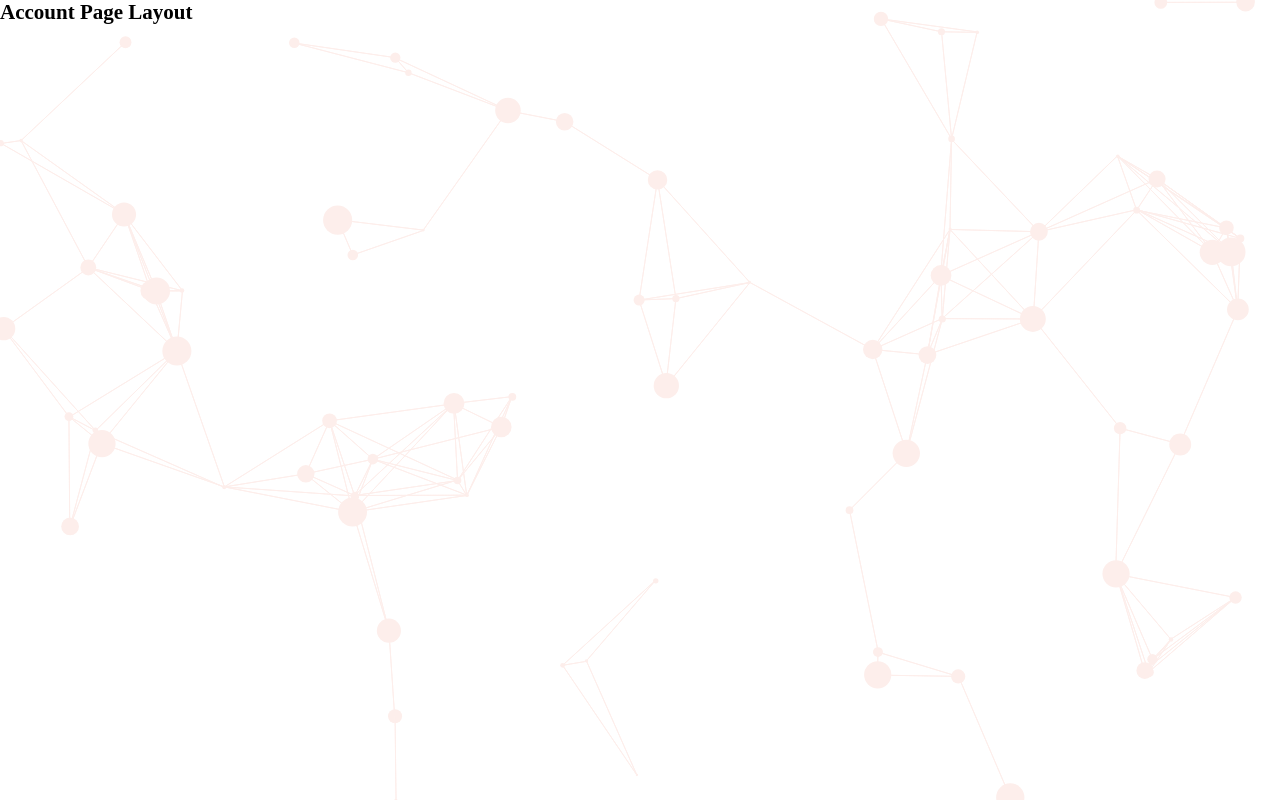
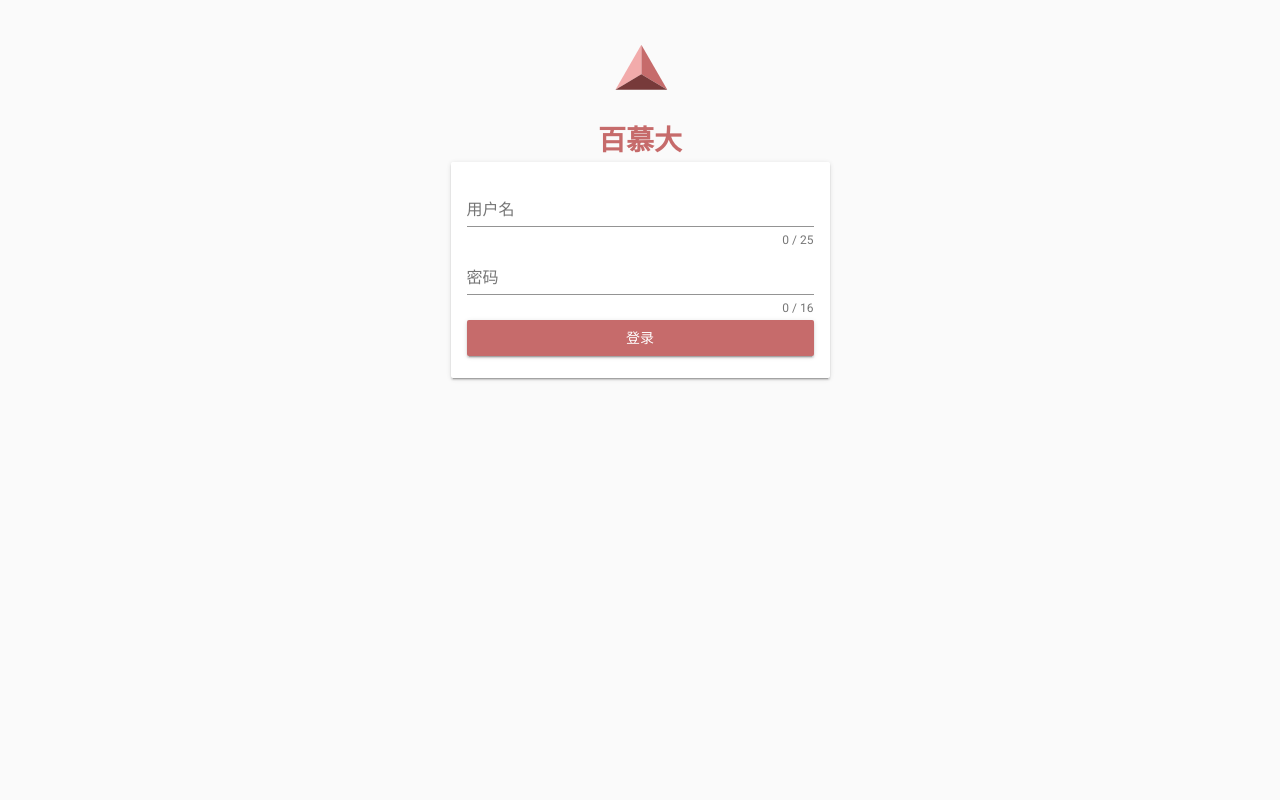
Before and after one commit to tatwd/bermuda, a Vue app in the folder bermuda-client/: page /#/account/signin in a window 1280 px wide. Before the commit this address led to /#/account. Built offline with nearby package versions, Linux system fonts and the light colour scheme.

Commit message:
update signin

```diff
--- /dev/null
+++ b/bermuda-client/src/components/account/SignIn.vue
@@ -0,0 +1,39 @@
+<template>
+  <v-form v-model="valid">
+    <v-text-field
+      v-model="username"
+      :counter="25"
+      :rules="usernameRules"
+      label="用户名"
+      required
+    ></v-text-field>
+    <v-text-field
+      v-model="password"
+      :counter="16"
+      :rules="passwordRules"
+      label="密码"
+      required
+    ></v-text-field>
+
+    <v-btn block color="primary" submit dark>登录</v-btn>
+  </v-form>
+</template>
+
+<script>
+export default {
+  name: 'SignIn',
+  data: () => ({
+    username: null,
+    password: null,
+
+    valid: false,
+    usernameRules: [],
+    passwordRules: []
+  })
+}
+</script>
+
+<!-- Add "scoped" attribute to limit CSS to this component only -->
+<style scoped>
+
+</style>
--- a/bermuda-client/src/layouts/account.vue
+++ b/bermuda-client/src/layouts/account.vue
@@ -1,6 +1,25 @@
 <template>
   <div class="layout--account">
-    <h2>Account Page Layout</h2>
+    <v-app class="account-page">
+      <v-content>
+        <v-container>
+          <v-layout row wrap>
+            <v-flex xs12 sm4 offset-sm4>
+              <div class="text-xs-center">
+                <v-avatar size="96px">
+                  <img src="@/assets/bmd-logo.svg" alt="Bermuda Logo">
+                </v-avatar>
+                <h1 class="primary--text">百慕大</h1>
+              </div>
+              <!-- <h2>寻找你的寻找</h2> -->
+            </v-flex>
+            <v-flex xs12 sm4 offset-sm4>
+              <router-view/>
+            </v-flex>
+          </v-layout>
+        </v-container>
+      </v-content>
+    </v-app>
     <canvas id="particle-animation"></canvas>
   </div>
 </template>
@@ -25,4 +44,8 @@ export default {
   top: 0;
   z-index: -1;
 }
+
+.account-page {
+  background-color: transparent;
+}
 </style>
--- a/bermuda-client/src/router/index.js
+++ b/bermuda-client/src/router/index.js
@@ -7,8 +7,8 @@ import AccountLayout from '@/layouts/account'
 import ErrorLayout from '@/layouts/error'
 
 // view components
-// import Example from '@/components/Example'
 import Home from '@/views/home'
+import SignIn from '@/views/signin'
 
 Vue.use(Router)
 
@@ -34,7 +34,7 @@ export default new Router({
         {
           path: 'signin',
           name: 'SignIn',
-          component: null
+          component: SignIn
         }
       ]
     },
--- /dev/null
+++ b/bermuda-client/src/views/signin.vue
@@ -0,0 +1,15 @@
+<template>
+  <v-card class="pa-3">
+    <SignIn/>
+  </v-card>
+</template>
+
+<script>
+import SignIn from '@/components/account/SignIn'
+
+export default {
+  components: {
+    SignIn
+  }
+}
+</script>
```
Also changed, not shown: bermuda-client/src/components/account/SignUp.vue (added, +19 -0 lines), bermuda-client/src/views/signup.vue (added).
